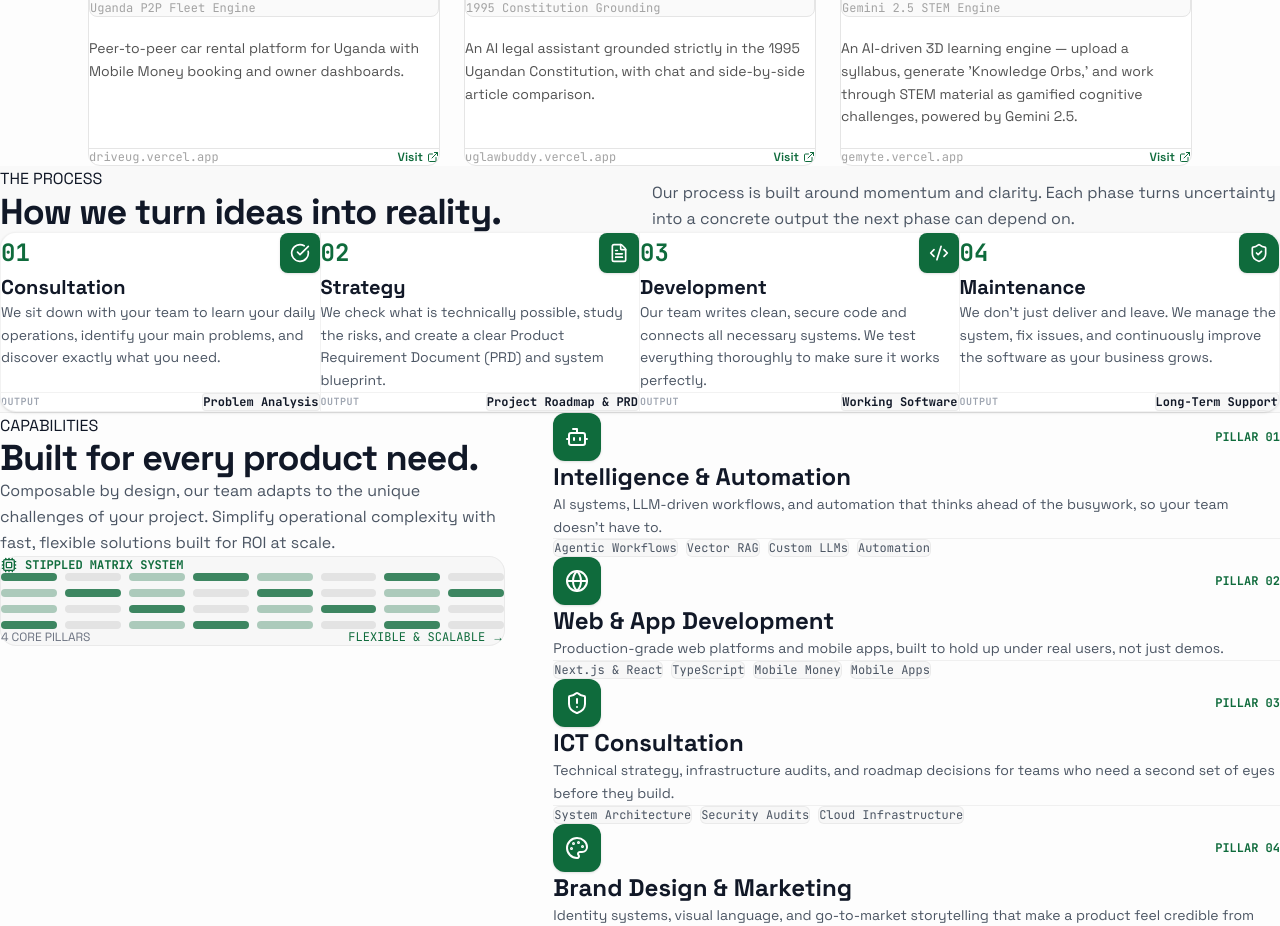
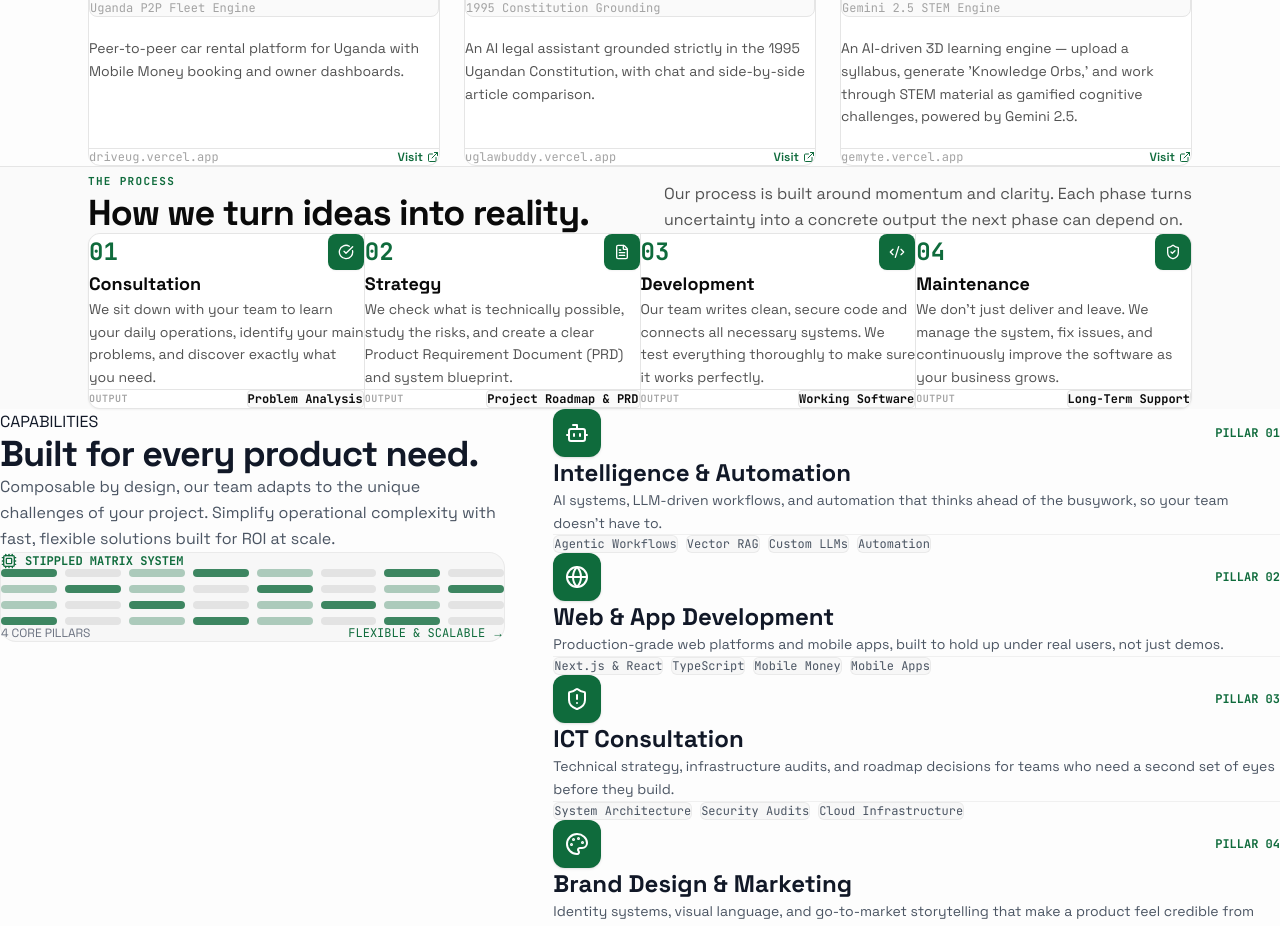
Before and after one commit to Ashelycole1/RENOA, a Next.js app: page / in a window 1280 px wide. Shown: the part 832-1758 px from the top of the page. Built offline with nearby package versions, Linux system fonts and the light colour scheme.

Commit message:
feat(process): update Process section with 4-step row and named output deliverables

```diff
--- a/src/components/Process.tsx
+++ b/src/components/Process.tsx
@@ -2,36 +2,32 @@
 
 import { CheckCircle, FileText, Code2, ShieldCheck } from "lucide-react";
 
-const PROCESS_STEPS = [
+const STEPS = [
   {
-    number: "01",
+    num: "01",
     title: "Consultation",
-    description:
-      "We sit down with your team to learn your daily operations, identify your main problems, and discover exactly what you need.",
+    desc: "We sit down with your team to learn your daily operations, identify your main problems, and discover exactly what you need.",
     output: "Problem Analysis",
     icon: CheckCircle,
   },
   {
-    number: "02",
+    num: "02",
     title: "Strategy",
-    description:
-      "We check what is technically possible, study the risks, and create a clear Product Requirement Document (PRD) and system blueprint.",
+    desc: "We check what is technically possible, study the risks, and create a clear Product Requirement Document (PRD) and system blueprint.",
     output: "Project Roadmap & PRD",
     icon: FileText,
   },
   {
-    number: "03",
+    num: "03",
     title: "Development",
-    description:
-      "Our team writes clean, secure code and connects all necessary systems. We test everything thoroughly to make sure it works perfectly.",
+    desc: "Our team writes clean, secure code and connects all necessary systems. We test everything thoroughly to make sure it works perfectly.",
     output: "Working Software",
     icon: Code2,
   },
   {
-    number: "04",
+    num: "04",
     title: "Maintenance",
-    description:
-      "We don't just deliver and leave. We manage the system, fix issues, and continuously improve the software as your business grows.",
+    desc: "We don't just deliver and leave. We manage the system, fix issues, and continuously improve the software as your business grows.",
     output: "Long-Term Support",
     icon: ShieldCheck,
   },
@@ -39,57 +35,49 @@ const PROCESS_STEPS = [
 
 export default function Process() {
   return (
-    <section className="py-24 border-b border-[#0000000d] bg-[#f7f7f7]/60">
-      <div className="container">
+    <section id="services" className="py-24 border-t border-[#e5e5e5] bg-[#fafafa]">
+      <div className="wrapper">
         {/* Header */}
-        <div className="mb-16 grid grid-cols-1 lg:grid-cols-12 gap-6 items-end">
-          <div className="lg:col-span-6 space-y-2">
-            <span className="eyebrow">THE PROCESS</span>
-            <h2 className="text-3xl sm:text-4xl font-bold text-[#111827] tracking-tight">
+        <div className="grid grid-cols-1 lg:grid-cols-2 gap-12 mb-16">
+          <div className="space-y-3">
+            <span className="label">THE PROCESS</span>
+            <h2 className="text-4xl font-bold text-[#0a0a0a] tracking-tight">
               How we turn ideas into reality.
             </h2>
           </div>
-          <div className="lg:col-span-6">
-            <p className="text-[#4B5563] text-base leading-relaxed">
+          <div className="flex items-end">
+            <p className="text-[#525252] text-base leading-relaxed">
               Our process is built around momentum and clarity. Each phase turns uncertainty into a concrete output the next phase can depend on.
             </p>
           </div>
         </div>
 
-        {/* 4-Step Process Row (Afro Labs Structural Pattern) */}
-        <div className="bg-white border border-[#0000000d] rounded-2xl shadow-sm overflow-hidden divide-y lg:divide-y-0 lg:divide-x divide-[#0000000d] grid grid-cols-1 lg:grid-cols-4">
-          {PROCESS_STEPS.map((step) => {
+        {/* Steps: 4-column grid */}
+        <div className="grid grid-cols-1 sm:grid-cols-2 lg:grid-cols-4 gap-px bg-[#e5e5e5] border border-[#e5e5e5] rounded-xl overflow-hidden shadow-xs">
+          {STEPS.map((step) => {
             const Icon = step.icon;
             return (
-              <div key={step.number} className="p-8 flex flex-col justify-between space-y-6">
-                <div className="space-y-6">
-                  {/* Step Header */}
+              <div key={step.num} className="bg-white p-7 flex flex-col justify-between space-y-6">
+                <div className="space-y-4">
+                  {/* Step meta */}
                   <div className="flex items-center justify-between">
-                    <span className="font-mono text-2xl font-bold text-[#0F6B3C]">
-                      {step.number}
-                    </span>
-                    <div className="w-10 h-10 rounded-lg bg-[#0F6B3C] text-white flex items-center justify-center shadow-sm">
-                      <Icon className="w-5 h-5" />
+                    <span className="font-mono text-2xl font-bold text-[#0F6B3C]">{step.num}</span>
+                    <div className="w-9 h-9 rounded-lg bg-[#0F6B3C] text-white flex items-center justify-center shadow-xs">
+                      <Icon className="w-4 h-4" />
                     </div>
                   </div>
 
-                  {/* Title & Description */}
+                  {/* Content */}
                   <div className="space-y-2">
-                    <h3 className="text-xl font-bold text-[#111827]">
-                      {step.title}
-                    </h3>
-                    <p className="text-sm text-[#4B5563] leading-relaxed">
-                      {step.description}
-                    </p>
+                    <h3 className="text-lg font-bold text-[#0a0a0a]">{step.title}</h3>
+                    <p className="text-sm text-[#525252] leading-relaxed">{step.desc}</p>
                   </div>
                 </div>
 
-                {/* Output Deliverable */}
-                <div className="pt-4 border-t border-[#0000000d] flex items-center justify-between text-xs">
-                  <span className="text-[#9CA3AF] font-mono uppercase tracking-wider text-[10px] font-semibold">
-                    OUTPUT
-                  </span>
-                  <span className="font-mono font-bold text-[#111827] bg-[#f7f7f7] px-2.5 py-1 rounded border border-[#0000000d]">
+                {/* Output */}
+                <div className="pt-4 border-t border-[#e5e5e5] flex items-center justify-between">
+                  <span className="text-[10px] font-mono text-[#a3a3a3] uppercase tracking-wider font-semibold">OUTPUT</span>
+                  <span className="text-xs font-mono font-bold text-[#0a0a0a] bg-[#fafafa] border border-[#e5e5e5] px-2.5 py-1 rounded">
                     {step.output}
                   </span>
                 </div>
```
